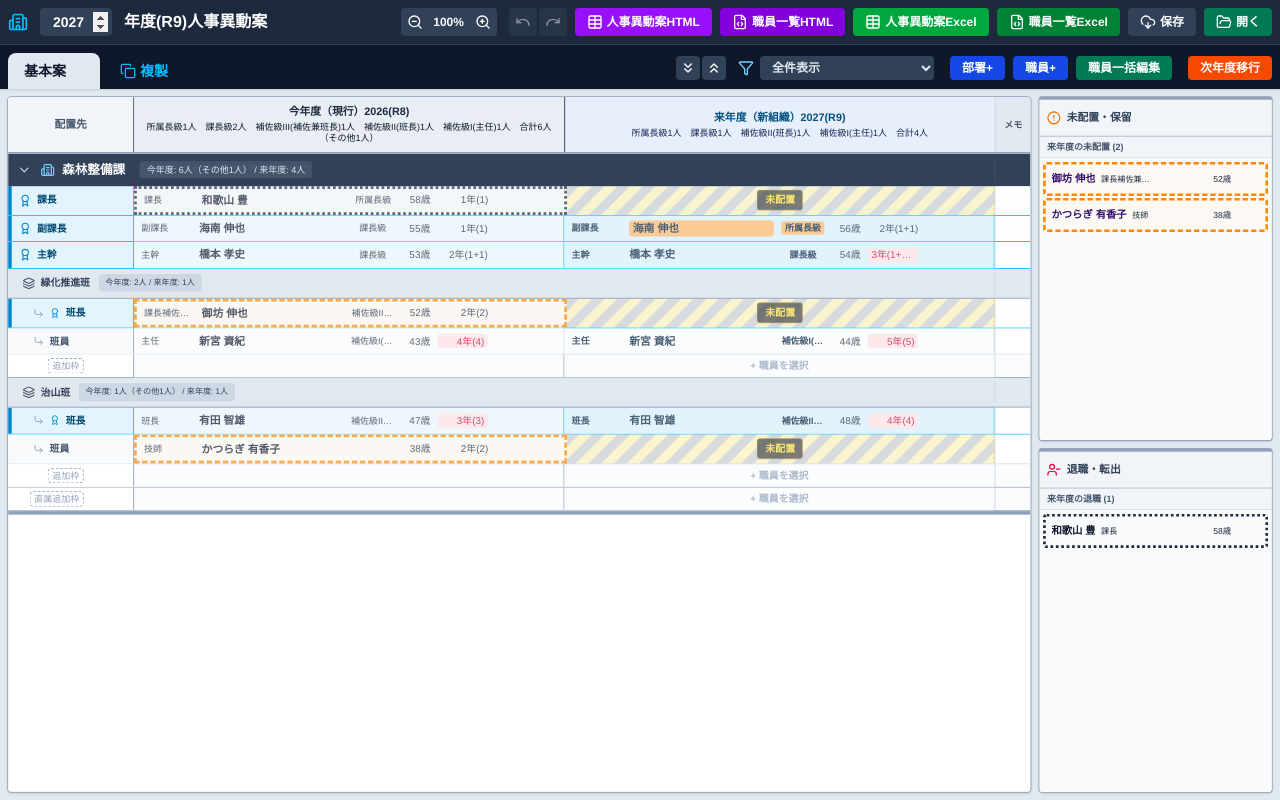
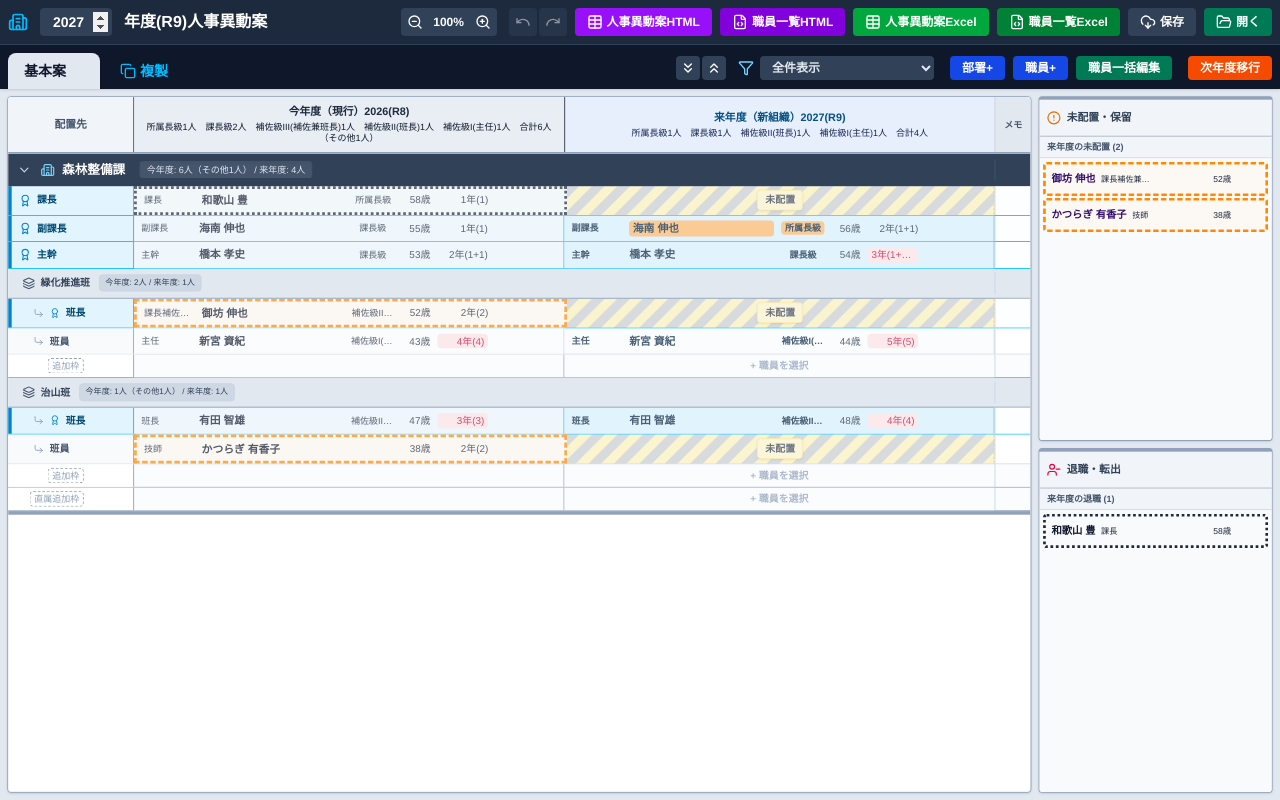
Before and after one commit to Kojiro-Nakamura/personnel-transfer-app, a React (Vite) app: page / in a window 1280 px wide. Built offline with nearby package versions, Linux system fonts and the light colour scheme.

Commit message:
style: 未配置テキストの背景色を「＋ここに配置」と同じくマイルドなアンバー色に統一

```diff
--- a/src/components/employee/EmployeeComponents.jsx
+++ b/src/components/employee/EmployeeComponents.jsx
@@ -32,10 +32,7 @@ export const EmployeeCell = ({ emp, isNext, isEmpty, onClick, isPost, moveProps,
         title={isNext ? (isPickingMode ? "選択中の職員をここに配置します" : "ここへ配置する職員を選択します") : ""}
       >
         {!isNext ? '' : (
-          <span className={cx(
-            "flex items-center gap-1 px-2 py-0.5 rounded shadow-sm z-10",
-            isPickingMode ? "bg-amber-100 text-slate-800" : "bg-black/80 text-yellow-300 border border-yellow-500/30"
-          )}>
+          <span className="flex items-center gap-1 px-2 py-0.5 rounded shadow-sm z-10 bg-amber-100 text-slate-800 border border-amber-200">
             {isPickingMode ? '+ ここに配置' : '未配置'}
           </span>
         )}
```
